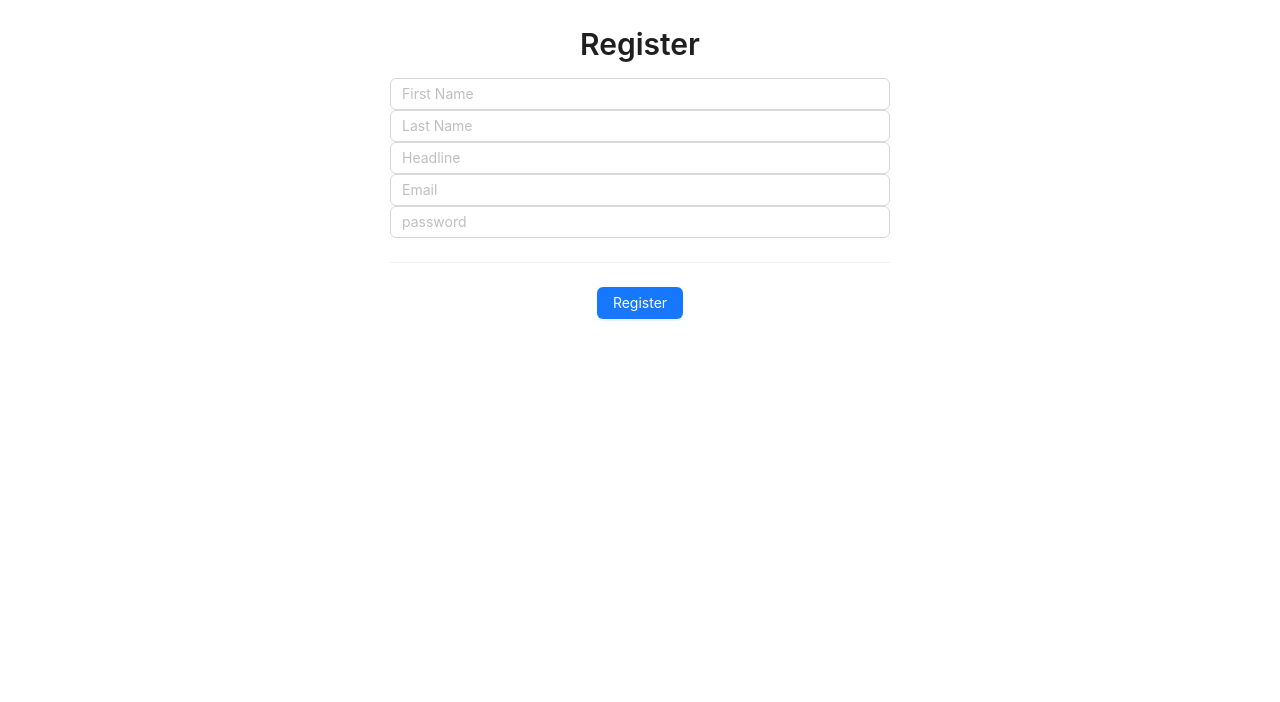
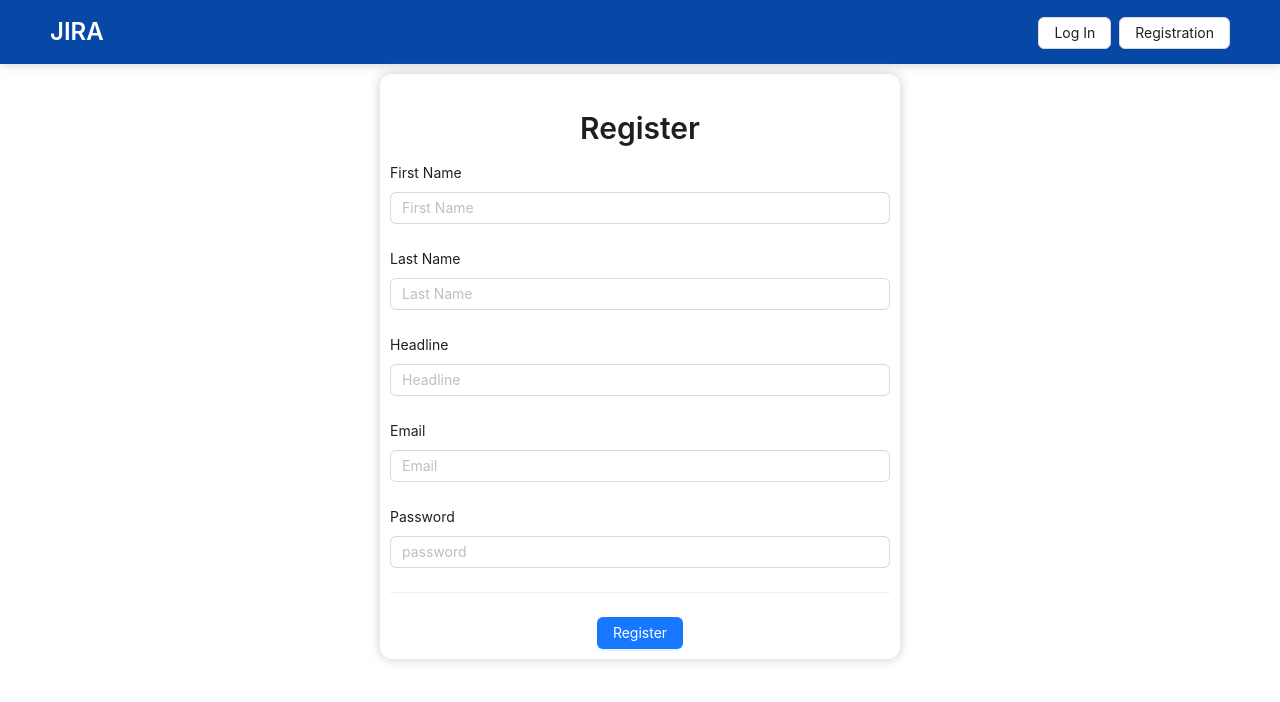
Before and after one commit to Karen015/Jira, a React (Create React App) app: page / in a window 1280 px wide. Shown: the top 702 px of the page. Built offline with nearby package versions, Linux system fonts and the light colour scheme.

Commit message:
add header global component and implement notification after register

```diff
--- a/src/App.js
+++ b/src/App.js
@@ -1,10 +1,11 @@
+import Register from './view/pages/auth/register'
+import Header from './view/components/global/header';
 import './App.css';
-import { Image, Button } from 'antd';
-import Register from './view/pages/auth/register'
 
 function App() {
   return (
     <div className="App">
+        <Header />
         <Register />
     </div>
   );
--- /dev/null
+++ b/src/view/components/global/header/index.css
@@ -0,0 +1,12 @@
+.main_header {
+    background-color: rgb(7, 71, 166);
+    display: flex;
+    justify-content: space-between;
+    align-items: center;
+    box-shadow: 1px 1px 10px #cccc;
+}
+
+.main_header h3 {
+    margin: 0;
+    color: #fff;
+}
--- /dev/null
+++ b/src/view/components/global/header/index.js
@@ -0,0 +1,23 @@
+import { Layout, Button, Typography, Space } from "antd"
+import './index.css'
+const Header = () => {
+    return(
+            <Layout.Header className="main_header">
+                <Typography.Title level={3}>
+                    JIRA
+                </Typography.Title>
+
+                <Space>
+                    <Button>
+                        Log In
+                    </Button>
+
+                    <Button>
+                        Registration
+                    </Button>
+                </Space>
+            </Layout.Header>
+    )
+}
+
+export default Header
--- a/src/view/pages/auth/register/index.css
+++ b/src/view/pages/auth/register/index.css
@@ -1,5 +1,7 @@
 .auth_register_container {
     max-width: 500px;
-    margin: auto;
-
+    margin: 10px auto;
+    border-radius: 12px;
+    box-shadow: 0 0 12px #ccc;
+    padding: 10px;
 }
--- a/src/view/pages/auth/register/index.js
+++ b/src/view/pages/auth/register/index.js
@@ -1,8 +1,9 @@
 import React from 'react';
-import { Input, Typography, Button, Divider} from 'antd';
-import './index.css';
+import { Input, Typography, Button, Divider, Form, notification, Space } from 'antd';
 import { createUserWithEmailAndPassword } from 'firebase/auth';
 import { auth } from '../../../../services/firebase/firebase';
+import './index.css';
+
 
 const { Title } = Typography;
 
@@ -10,26 +11,44 @@ class Register extends React.Component {
     constructor() {
         super();
         this.state = {
-            firstName: '',
+            loading: false,
+            firstnName: '',
             lastName: '',
-            headline: '',
             email: '',
-            password: ''
+            password: '',
+            headline: ''
         }
 
         this.handleRegister = this.handleRegister.bind(this)
     }
-    handleChangeInput = e => {
-        const { name, value } = e.target;
-        this.setState({
-            [name]: value
-        })
 
+    handleChangeInput = value => {
+        this.setState(value);
     }
 
-    handleRegister(e) {
-        const { email, password } = this.state
-        createUserWithEmailAndPassword(auth, email, password)
+    async handleRegister(e) {
+        const { email, password, firstName, lastName } = this.state
+
+
+        try {
+            const response = await createUserWithEmailAndPassword(auth, email, password)
+            console.log(response)
+            notification.success({
+                message: 'Success Registration',
+                description: `Welcome dear ${firstName} ${lastName}`
+
+            })
+        } catch(error) {
+            notification.error({
+                message: 'Oooops',
+                description: `Something Went Wrong ${error}`
+            })
+        } finally {
+            this.setState({
+                loading: false
+            })
+        }
+
     }
     render() {
         return (
@@ -38,59 +57,55 @@ class Register extends React.Component {
                     Register
                 </Title>
 
-                <div>
+                <Form onValuesChange={this.handleChangeInput} layout='vertical'>
+                    <Form.Item label="First Name" name="firstName">
                         <Input
                             type="text"
-                        name="firstName"
                             placeholder="First Name"
-                        onChange={this.handleChangeInput}
                         />
-                </div>
+                    </Form.Item>
 
-                <div>
+                    <Form.Item label="Last Name"  name="lastName">
                         <Input
                             type="text"
-                        name="lastName"
                             placeholder="Last Name"
-                        onChange={this.handleChangeInput}
                         />
-                </div>
+                    </Form.Item>
 
-                <div>
+                    <Form.Item label="Headline" name="headline">
                         <Input
                             type="text"
-                        name="headline"
                             placeholder="Headline"
-                        onChange={this.handleChangeInput}
                         />
-                </div>
+                    </Form.Item>
 
-                <div>
+                    <Form.Item label="Email" name="email">
                         <Input
                             type="text"
-                        name="email"
                             placeholder="Email"
-                        onChange={this.handleChangeInput}
                         />
-                </div>
+                    </Form.Item>
 
-                <div>
+                    <Form.Item label="Password" name="password">
                         <Input
                             type="password"
-                        name="password"
                             placeholder="password"
-                        onChange={this.handleChangeInput}
                         />
-                </div>
+                    </Form.Item>
 
                     <Divider />
 
                     <Button
                         type='primary'
                         onClick={this.handleRegister}
-                    >
+                        loading={this.state.loading}>
                         Register
                     </Button>
+
+                </Form>
+
+
+
 
             </div>
         )
```
Lines whose indentation alone changed are shown as unchanged.
